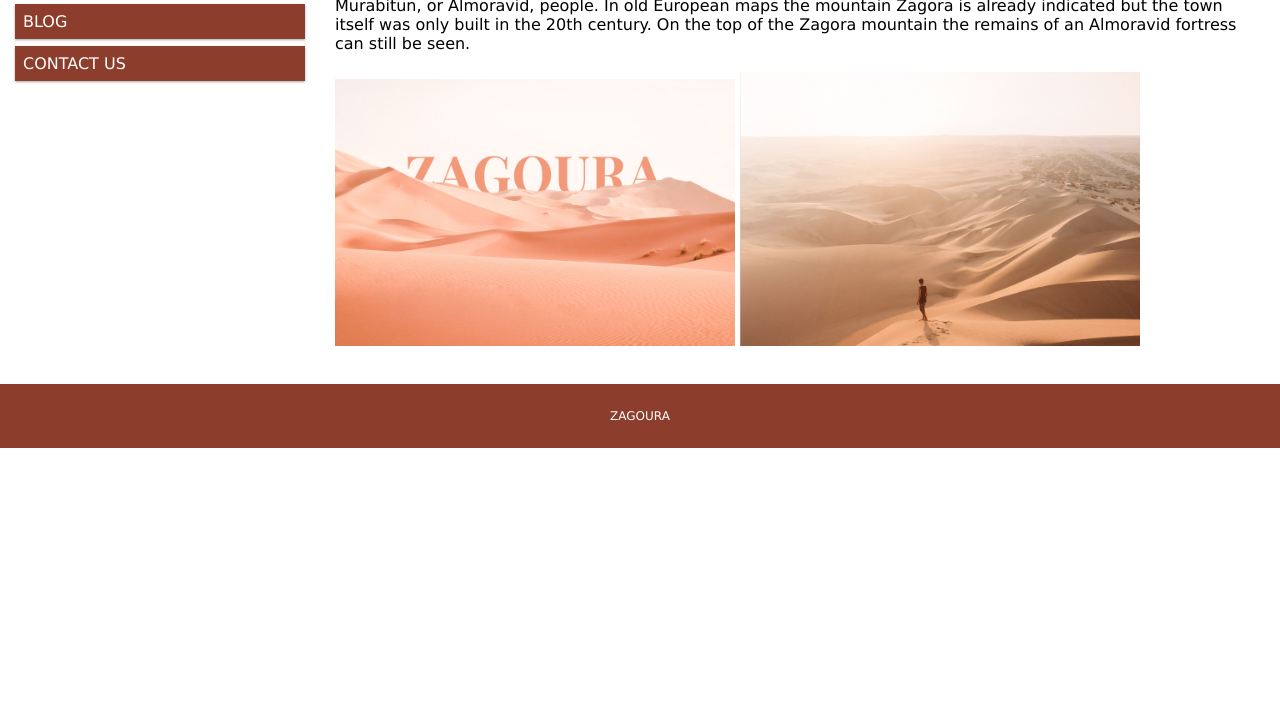
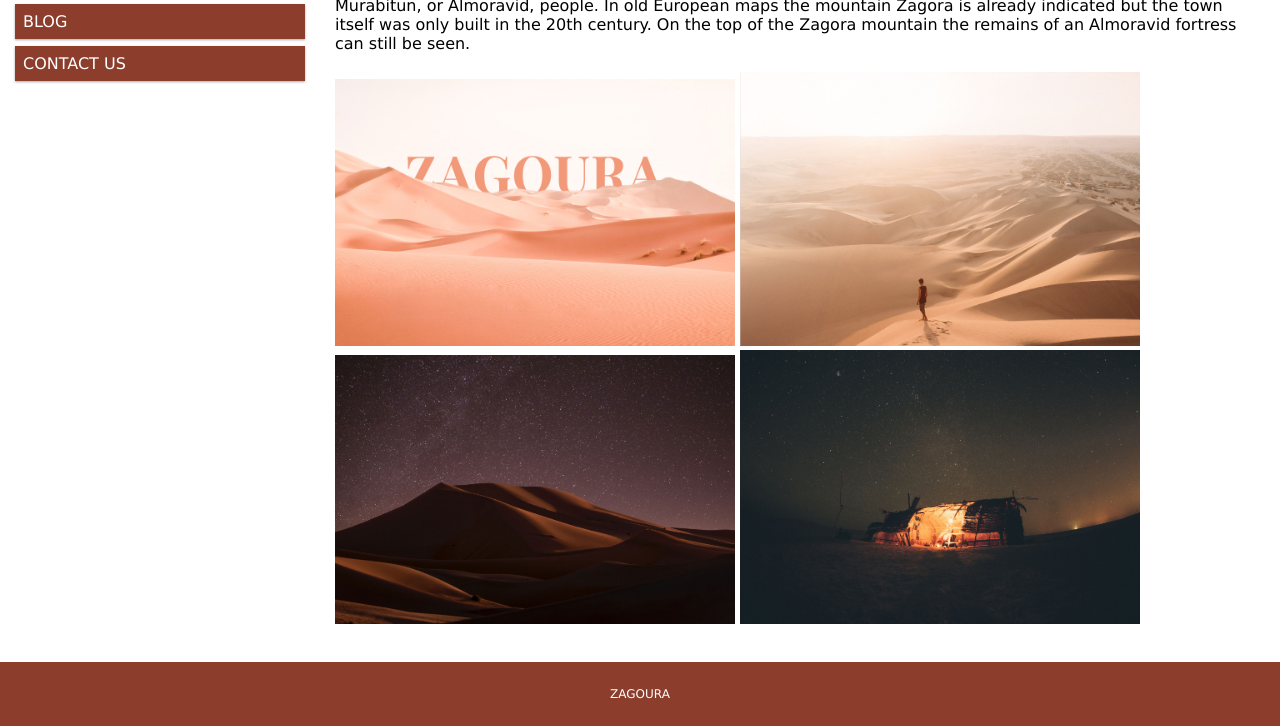
Before and after one commit to yassin-bouchlouch/Projet-4---Site-web-responsive-d-une-ville, a plain HTML site: page Code Source/Ville/MediaQueries.html in a window 1280 px wide. Shown: the part 163-889 px from the top of the page. Before the commit the page ends 800 px from the top, so only its background shows below. Drawn offline with Linux system fonts and the light colour scheme.

Commit message:
2nd commit

```diff
--- a/Code Source/Ville/MediaQueries.html
+++ b/Code Source/Ville/MediaQueries.html
@@ -26,6 +26,7 @@
     <p>Zagora It is flanked by the mountain Zagora from which the town got its name. Originally it was called 'Tazagourt' (ⵜⴰⵣⴰⴳⵓⵔⵜ) the singular of plural 'Tizigirt' (ⵜⵉⵣⵉⴳⵉⵔⵜ), Berber for 'twinpeaks', referring to the fortress of the Murabitun, or Almoravid, people. In old European maps the mountain Zagora is already indicated but the town itself was only built in the 20th century. On the top of the Zagora mountain the remains of an Almoravid fortress can still be seen. </p>
     <br>
     <img src="Image/image1.jpg" width="400px"> <img src="Image/image5.jpg" width="400px" height="274">
+    <img src="Image/image7.jpg" width="400px"> <img src="Image/image8.jpg" width="400px" height="274">
   </div>
 
   <!-- <div class="col-3 col-s-12">
```
